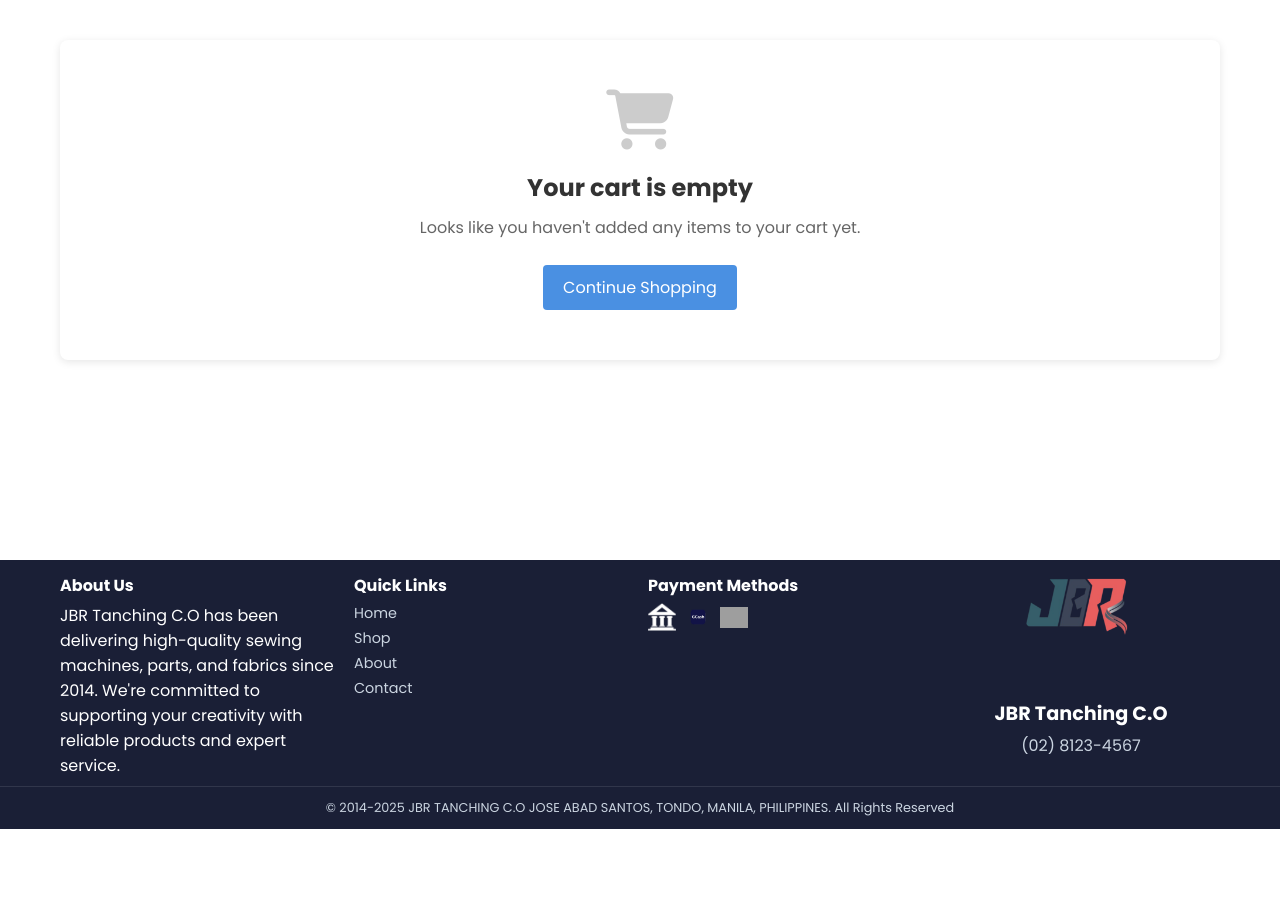
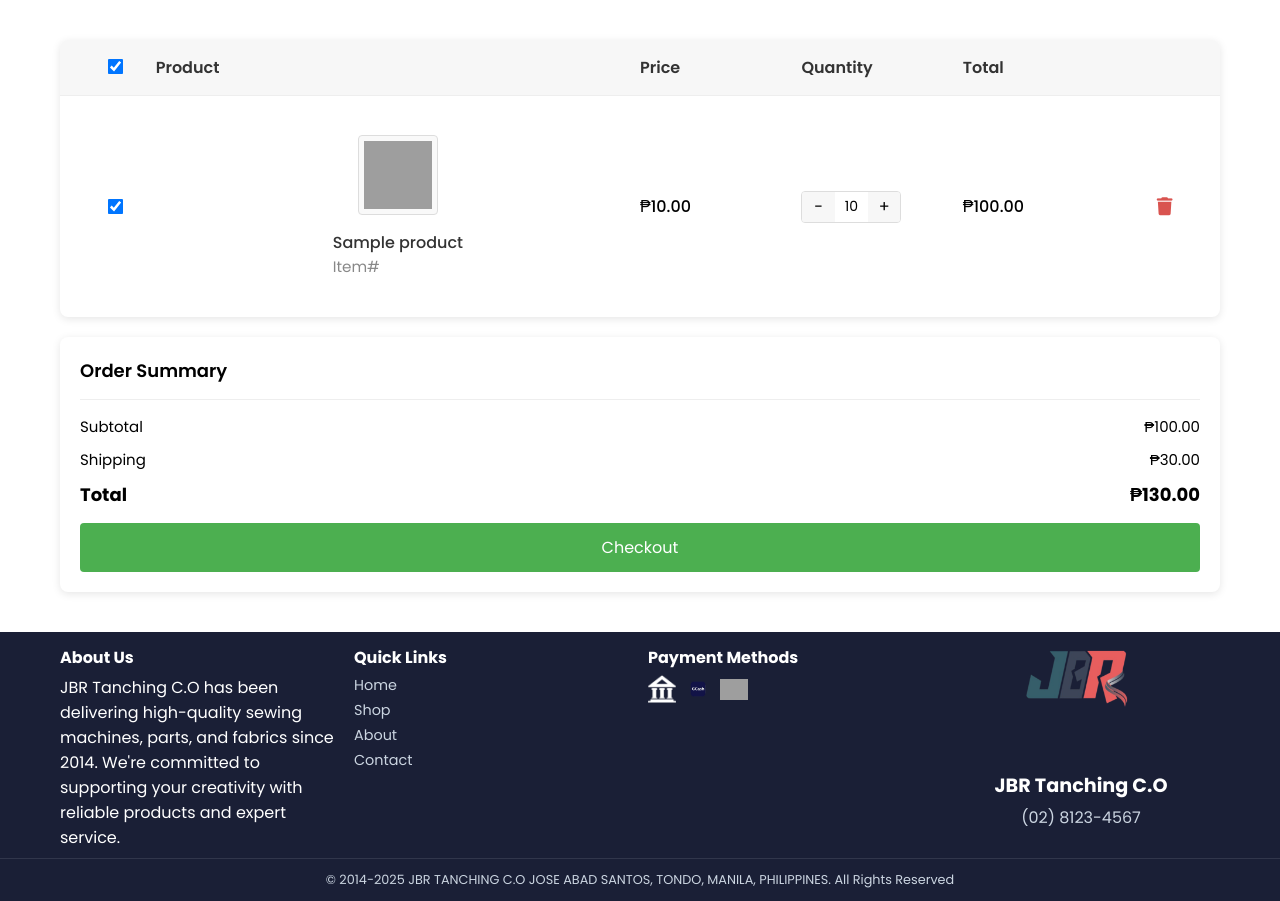
Before and after one commit to slim-rie/SadWebApp, a Flask app: page /cart in a window 1280 px wide. Shown: the part 70-971 px from the top of the page. Before the commit the page ends 899 px from the top, so only its background shows below. Run offline with Flask 3, Linux system fonts and the light colour scheme; a user stored in the database is signed in; tables that the repository leaves empty hold one stand-in row (values such as "Sample post"); grey boxes are pictures that could not be loaded.

Commit message:
fix cart issues

```diff
--- a/website/static/js/cart.js
+++ b/website/static/js/cart.js
@@ -14,10 +14,15 @@ document.addEventListener('DOMContentLoaded', function () {
         updateCartUI(cartItems);
     }
 
-    if (isLoggedIn) {
-        // Fetch cart items from backend
+    // Always try to fetch from backend first
     fetch('/api/cart')
-            .then(response => response.json())
+        .then(response => {
+            if (response.status === 401 || response.status === 403) {
+                // Not logged in, use localStorage
+                return { items: JSON.parse(localStorage.getItem('cartItems')) || [] };
+            }
+            return response.json();
+        })
         .then(data => {
             if (data.items) {
                 cartItems = data.items.map(item => ({
@@ -35,15 +40,12 @@ document.addEventListener('DOMContentLoaded', function () {
             }
         })
         .catch(() => {
-                cartItems = [];
+            cartItems = JSON.parse(localStorage.getItem('cartItems')) || [];
             renderCart(cartItems);
         });
-    } else {
-        cartItems = JSON.parse(localStorage.getItem('cartItems')) || [];
-        renderCart(cartItems);
-    }
 
     function updateCartUI(cartItems) {
+        console.log('updateCartUI called with:', cartItems);
         if (cartItems.length === 0) {
             cartContent.innerHTML = `
                 <div class="empty-cart">
@@ -53,132 +55,99 @@ document.addEventListener('DOMContentLoaded', function () {
                     <a href="/sewingmachines" class="continue-shopping">Continue Shopping</a>
                 </div>
             `;
-        } else {
+            return;
+        }
+
+        const shippingFee = 30; // Example static shipping fee
         const selectedItems = cartItems.filter(item => item.selected);
-            const selectedTotal = selectedItems.reduce((sum, item) => sum + item.price * item.quantity, 0);
-            const selectedCount = selectedItems.length;
+        const subtotal = selectedItems.reduce((sum, item) => sum + item.price * item.quantity, 0);
+        const grandTotal = subtotal + (selectedItems.length > 0 ? shippingFee : 0);
 
         cartContent.innerHTML = `
-                <h1 class="cart-title">Shopping Cart</h1>
             <div class="cart-items">
                 <div class="cart-header">
-                        <div class="header-select">
-                            <input type="checkbox" id="selectAll" ${cartItems.every(item => item.selected) ? 'checked' : ''}>
-                        </div>
+                    <div class="header-select"><input type="checkbox" id="selectAll" ${cartItems.every(item => item.selected) ? 'checked' : ''}></div>
                     <div>Product</div>
-                        <div>Unit Price</div>
+                    <div>Price</div>
                     <div>Quantity</div>
-                        <div>Total Price</div>
-                        <div>Actions</div>
+                    <div>Total</div>
+                    <div></div>
                 </div>
                 ${cartItems.map(item => `
-                        <div class="cart-item">
-                            <div class="item-select">
+                    <div class="cart-item" data-id="${item.id}">
                         <input type="checkbox" class="item-checkbox" ${item.selected ? 'checked' : ''} data-id="${item.id}">
-                            </div>
-                            <div class="item-info">
-                                <img src="${item.image}" alt="${item.name}" class="item-image">
-                                <div class="item-details">
-                                    <h3>${item.name}</h3>
+                        <div class="product-info">
+                            <img src="${item.image}" alt="${item.name}">
+                            <div class="product-details">
+                                <h4>${item.name}</h4>
+                                <div style="color: #888; font-size: 0.95em;">Item# ${item.product_id || ''}</div>
                             </div>
                         </div>
-                            <div class="item-price">₱${item.price.toFixed(2)}</div>
+                        <div class="item-price">₱${item.price.toLocaleString(undefined, {minimumFractionDigits:2})}</div>
                         <div class="item-quantity">
+                            <div class="quantity-selector">
                                 <button class="quantity-btn minus" data-id="${item.id}">-</button>
-                                <input type="number" value="${item.quantity}" min="1" class="quantity-input" data-id="${item.id}">
+                                <input type="text" class="quantity-input" value="${item.quantity}" readonly>
                                 <button class="quantity-btn plus" data-id="${item.id}">+</button>
                             </div>
-                            <div class="item-total">₱${(item.price * item.quantity).toFixed(2)}</div>
-                            <div class="item-actions">
-                                <button class="remove-btn" data-id="${item.id}">
-                                    <i class="fas fa-trash"></i>
-                                </button>
                         </div>
+                        <div class="item-total">₱${(item.price * item.quantity).toLocaleString(undefined, {minimumFractionDigits:2})}</div>
+                        <span class="remove-item" data-id="${item.id}" title="Remove"><i class="fas fa-trash"></i></span>
                     </div>
                 `).join('')}
             </div>
             <div class="cart-summary">
+                <div class="summary-header">Order Summary</div>
                 <div class="summary-row">
-                        <span>Selected Items (${selectedCount}):</span>
-                        <span>₱${selectedTotal.toFixed(2)}</span>
+                    <span>Subtotal</span>
+                    <span>₱${subtotal.toLocaleString(undefined, {minimumFractionDigits:2})}</span>
                 </div>
                 <div class="summary-row">
-                        <span>Shipping Fee:</span>
-                        <span>₱0.00</span>
+                    <span>Shipping</span>
+                    <span>₱${selectedItems.length > 0 ? shippingFee.toLocaleString(undefined, {minimumFractionDigits:2}) : '₱0.00'}</span>
                 </div>
-                    <div class="summary-row total">
-                        <span>Total:</span>
-                        <span>₱${selectedTotal.toFixed(2)}</span>
+                <div class="total-row">
+                    <span>Total</span>
+                    <span class="total-text">₱${grandTotal.toLocaleString(undefined, {minimumFractionDigits:2})}</span>
                 </div>
-                    <button class="checkout-btn" ${selectedCount === 0 ? 'disabled' : ''}>
-                        Proceed to Checkout
-                    </button>
+                <button class="checkout-btn">Checkout</button>
             </div>
         `;
-
         setupCartActions();
-        }
     }
 
     function setupCartActions() {
-        const decreaseButtons = document.querySelectorAll('.decrease');
-        const increaseButtons = document.querySelectorAll('.increase');
-        const removeButtons = document.querySelectorAll('.remove-item');
-        const quantityInputs = document.querySelectorAll('.quantity-input');
-        const selectItems = document.querySelectorAll('.select-item');
+        const decreaseButtons = document.querySelectorAll('.quantity-btn.minus');
+        const increaseButtons = document.querySelectorAll('.quantity-btn.plus');
+        const removeLinks = document.querySelectorAll('.remove-item');
+        const selectItems = document.querySelectorAll('.item-checkbox');
         const selectAll = document.getElementById('selectAll');
-        const selectAllBottom = document.getElementById('selectAllBottom');
-        const deleteSelectedBtn = document.getElementById('deleteSelectedBtn');
-        const proceedToCheckoutBtn = document.getElementById('proceedToCheckoutBtn');
+        const checkoutBtn = document.querySelector('.checkout-btn');
 
         decreaseButtons.forEach(button => {
             button.addEventListener('click', function () {
-                const item = this.closest('.cart-item');
-                const id = parseInt(item.dataset.id);
-                const quantityInput = item.querySelector('.quantity-input');
-                if (quantityInput.value > 1) {
-                    quantityInput.value--;
-                    updateItemQuantity(id, parseInt(quantityInput.value));
+                const id = parseInt(this.dataset.id);
+                const itemIndex = cartItems.findIndex(item => item.id === id);
+                if (itemIndex !== -1 && cartItems[itemIndex].quantity > 1) {
+                    updateItemQuantity(id, cartItems[itemIndex].quantity - 1);
                 }
             });
         });
 
         increaseButtons.forEach(button => {
             button.addEventListener('click', function () {
-                const item = this.closest('.cart-item');
-                const id = parseInt(item.dataset.id);
-                const quantityInput = item.querySelector('.quantity-input');
-                if (quantityInput.value < 99) {
-                    quantityInput.value++;
-                    updateItemQuantity(id, parseInt(quantityInput.value));
+                const id = parseInt(this.dataset.id);
+                const itemIndex = cartItems.findIndex(item => item.id === id);
+                if (itemIndex !== -1) {
+                    updateItemQuantity(id, cartItems[itemIndex].quantity + 1);
                 }
             });
         });
 
-        quantityInputs.forEach(input => {
-            input.addEventListener('change', function () {
-                const item = this.closest('.cart-item');
-                const id = parseInt(item.dataset.id);
-                let value = parseInt(this.value);
-
-                if (isNaN(value) || value < 1) {
-                    value = 1;
-                    this.value = 1;
-                }
-                if (value > 99) {
-                    value = 99;
-                    this.value = 99;
-                }
-
-                updateItemQuantity(id, value);
-            });
-        });
-
-        removeButtons.forEach(button => {
-            button.addEventListener('click', function () {
-                const item = this.closest('.cart-item');
-                const id = parseInt(item.dataset.id);
-
+        removeLinks.forEach(link => {
+            link.addEventListener('click', function (e) {
+                e.preventDefault();
+                const id = parseInt(this.dataset.id);
                 if (confirm('Are you sure you want to remove this item from your cart?')) {
                     removeCartItem(id);
                 }
@@ -189,82 +158,30 @@ document.addEventListener('DOMContentLoaded', function () {
             checkbox.addEventListener('change', function () {
                 const id = parseInt(this.dataset.id);
                 const isChecked = this.checked;
-
                 const itemIndex = cartItems.findIndex(item => item.id === id);
                 if (itemIndex !== -1) {
                     cartItems[itemIndex].selected = isChecked;
                     localStorage.setItem('cartItems', JSON.stringify(cartItems));
-
-                    const allSelected = cartItems.every(item => item.selected);
-                    selectAll.checked = allSelected;
-                    selectAllBottom.checked = allSelected;
-
                     updateCartUI(cartItems);
                 }
             });
         });
 
+        if (selectAll) {
             selectAll.addEventListener('change', function () {
                 const isChecked = this.checked;
-
                 cartItems.forEach(item => item.selected = isChecked);
                 localStorage.setItem('cartItems', JSON.stringify(cartItems));
-
-            selectItems.forEach(checkbox => checkbox.checked = isChecked);
-            selectAllBottom.checked = isChecked;
-
                 updateCartUI(cartItems);
             });
-
-        selectAllBottom.addEventListener('change', function () {
-            const isChecked = this.checked;
-
-            cartItems.forEach(item => item.selected = isChecked);
-            localStorage.setItem('cartItems', JSON.stringify(cartItems));
-
-            selectItems.forEach(checkbox => checkbox.checked = isChecked);
-            selectAll.checked = isChecked;
-
-            updateCartUI(cartItems);
-        });
-
-        deleteSelectedBtn.addEventListener('click', function () {
-            const selectedItemIds = cartItems.filter(item => item.selected).map(item => item.id);
-
-            if (selectedItemIds.length === 0) {
-                alert('Please select at least one item to delete.');
-                return;
         }
 
-            if (confirm(`Are you sure you want to delete ${selectedItemIds.length} selected item(s)?`)) {
-                cartItems = cartItems.filter(item => !item.selected);
-                localStorage.setItem('cartItems', JSON.stringify(cartItems));
-                updateCartUI(cartItems);
-            }
-        });
-
-        proceedToCheckoutBtn.addEventListener('click', function (event) {
-            event.preventDefault();
-            const selectedItems = cartItems.filter(item => item.selected);
-
-            if (selectedItems.length === 0) {
-                alert('Please select at least one item to proceed to checkout.');
-                return;
-            }
-
-            const isLoggedIn = localStorage.getItem('isLoggedIn') === 'true';
-            if (!isLoggedIn) {
-                // Show login modal
-                const loginModal = document.getElementById('loginModal');
-                if (loginModal) {
-                    loginModal.style.display = 'block';
-                }
-                return;
-            }
-
-            localStorage.setItem('selectedItems', JSON.stringify(selectedItems));
+        if (checkoutBtn) {
+            checkoutBtn.addEventListener('click', function () {
+                // You can redirect to your checkout page or show a modal
                 window.location.href = '/transaction';
             });
+        }
     }
 
     function updateItemQuantity(id, quantity) {
@@ -310,8 +227,11 @@ document.addEventListener('DOMContentLoaded', function () {
     const isLoggedIn = localStorage.getItem('isLoggedIn') === 'true';
     const username = localStorage.getItem('username') || 'Guest';
 
+    if (usernameDisplay) {
         usernameDisplay.textContent = isLoggedIn ? username : 'Guest';
+    }
 
+    if (userIcon && dropdownMenu) {
         userIcon.addEventListener('click', function (event) {
             event.stopPropagation();
             dropdownMenu.style.display = dropdownMenu.style.display === 'block' ? 'none' : 'block';
@@ -320,6 +240,7 @@ document.addEventListener('DOMContentLoaded', function () {
         window.addEventListener('click', function () {
             dropdownMenu.style.display = 'none';
         });
+    }
 
     if (logoutBtn) {
         logoutBtn.addEventListener('click', function (e) {
@@ -330,7 +251,10 @@ document.addEventListener('DOMContentLoaded', function () {
         });
     }
 
-    document.getElementById('loginBtn').addEventListener('click', function() {
+    const loginBtn = document.getElementById('loginBtn');
+    if (loginBtn) {
+        loginBtn.addEventListener('click', function() {
             window.location.href = '/sign-up';
         });
+    }
 });
--- a/website/templates/addresses.html
+++ b/website/templates/addresses.html
@@ -46,15 +46,9 @@
 
                 <div class="user-dropdown">
                     <div class="header-user-info">
-<<<<<<< HEAD
-                        <img src="{% if user.profile_image and user.profile_image.startswith('http') %}{{ user.profile_image }}{% elif user.profile_image %}{{ url_for('static', filename='profile_images/' ~ user.profile_image) }}{% else %}{{ url_for('static', filename='pictures/user-circle.png') }}{% endif %}"
-                             alt="Profile" id="profileImage" class="profile-image" data-image="{{ user.profile_image if user.profile_image else '' }}">
-                        <span class="username" id="usernameDisplay">{{ user.username }}</span>                    </div>
-=======
                         <img src="{{ url_for('static', filename='pictures/user.png') }}" alt="User" class="icon-img" id="user-icon">
                         <span class="username" id="usernameDisplay">{{ user.username }}</span>
                     </div>
->>>>>>> 6ecedf0fe20729ae36b64299f181ac41185d548c
                     <div class="dropdown-container" id="dropdownMenu">
                         <a href="{{ url_for('auth.my_account') }}" class="dropdown-item">My Account</a>
                         <a href="{{ url_for('auth.orders') }}" class="dropdown-item">Orders</a>
--- a/website/templates/cart.html
+++ b/website/templates/cart.html
@@ -91,11 +91,73 @@
 
     <div class="cart-page">
         <div class="container" id="cartContent">
-            {% if user.is_authenticated %}
-            <!-- Show cart content here -->
-            {% endif %}
+            <!-- Empty Cart Message (initially hidden or shown by JS) -->
+            <div class="empty-cart" style="display: none;">
+                <i class="fas fa-shopping-cart"></i>
+                <h2>Your cart is empty</h2>
+                <p>Looks like you haven't added any items to your cart yet.</p>
+                <a href="/sewingmachines" class="continue-shopping">Continue Shopping</a>
+            </div>
+
+            <!-- Cart Items Area (shown when cart is not empty) -->
+            <div class="cart-items-container" style="display: none;">
+                <div class="cart-items">
+                    <div class="cart-header">
+                        <div class="header-select"><input type="checkbox" id="selectAll"></div>
+                        <div>Product</div>
+                        <div>Price</div>
+                        <div>Quantity</div>
+                        <div>Total</div>
+                        <div>Action</div>
+                    </div>
+                    <div class="cart-items-list">
+                        <!-- Cart items will be appended here by JavaScript -->
+                    </div>
+                </div>
+
+                <div class="cart-summary">
+                    <div class="summary-header">Order Summary</div>
+                    <div class="summary-row">
+                        <span>Subtotal</span>
+                        <span id="cart-subtotal">₱0.00</span>
+                    </div>
+                    <div class="summary-row">
+                        <span>Shipping</span>
+                        <span id="cart-shipping">₱0.00</span>
+                    </div>
+                    <div class="total-row">
+                        <span>Total</span>
+                        <span class="total-text" id="cart-grandtotal">₱0.00</span>
+                    </div>
+                    <button class="checkout-btn">Checkout</button>
+                </div>
+            </div>
         </div>
     </div>
+
+    <!-- Hidden Template for a Single Cart Item -->
+    <template id="cart-item-template">
+        <div class="cart-item" data-id="">
+            <input type="checkbox" class="item-checkbox" data-id="">
+            <div class="product-info">
+                <img src="" alt="" class="product-image">
+                <div class="product-details">
+                    <h4 class="product-name">Product Name</h4>
+                    <div style="color: #888; font-size: 0.95em;" class="product-item-number">Item#</div>
+                </div>
+            </div>
+            <div class="item-price">₱0.00</div>
+            <div class="item-quantity">
+                <div class="quantity-selector">
+                    <button class="quantity-btn minus" data-id="">-</button>
+                    <input type="text" class="quantity-input" value="1" readonly>
+                    <button class="quantity-btn plus" data-id="">+</button>
+                </div>
+            </div>
+            <div class="item-total">₱0.00</div>
+            <span class="remove-item" data-id="" title="Remove"><i class="fas fa-trash"></i></span>
+        </div>
+    </template>
 
     <footer>
         <div class="container footer-grid">
--- a/website/templates/f-productdetails.html
+++ b/website/templates/f-productdetails.html
@@ -217,6 +217,7 @@
         </div>
     </div>
 
-    <script src="/static/js/f-productdetails.js"></script>
+    <div>
+    <script src="{{ url_for('static', filename='js/f-productdetails.js') }}"></script>
 </body>
 </html>
--- a/website/templates/sp-productdetails.html
+++ b/website/templates/sp-productdetails.html
@@ -217,8 +217,6 @@
         </div>
     </div>
 
-    <script src="{{ url_for('static', filename='js/sp-productdetails.js') }}" defer></script>
-
-
+    <script src="{{ url_for('static', filename='js/sp-productdetails.js') }}"></script>
 </body>
 </html>
```
Also changed, not shown: website/auth.py (+0 -7 lines). Lines whose indentation alone changed are shown as unchanged.
